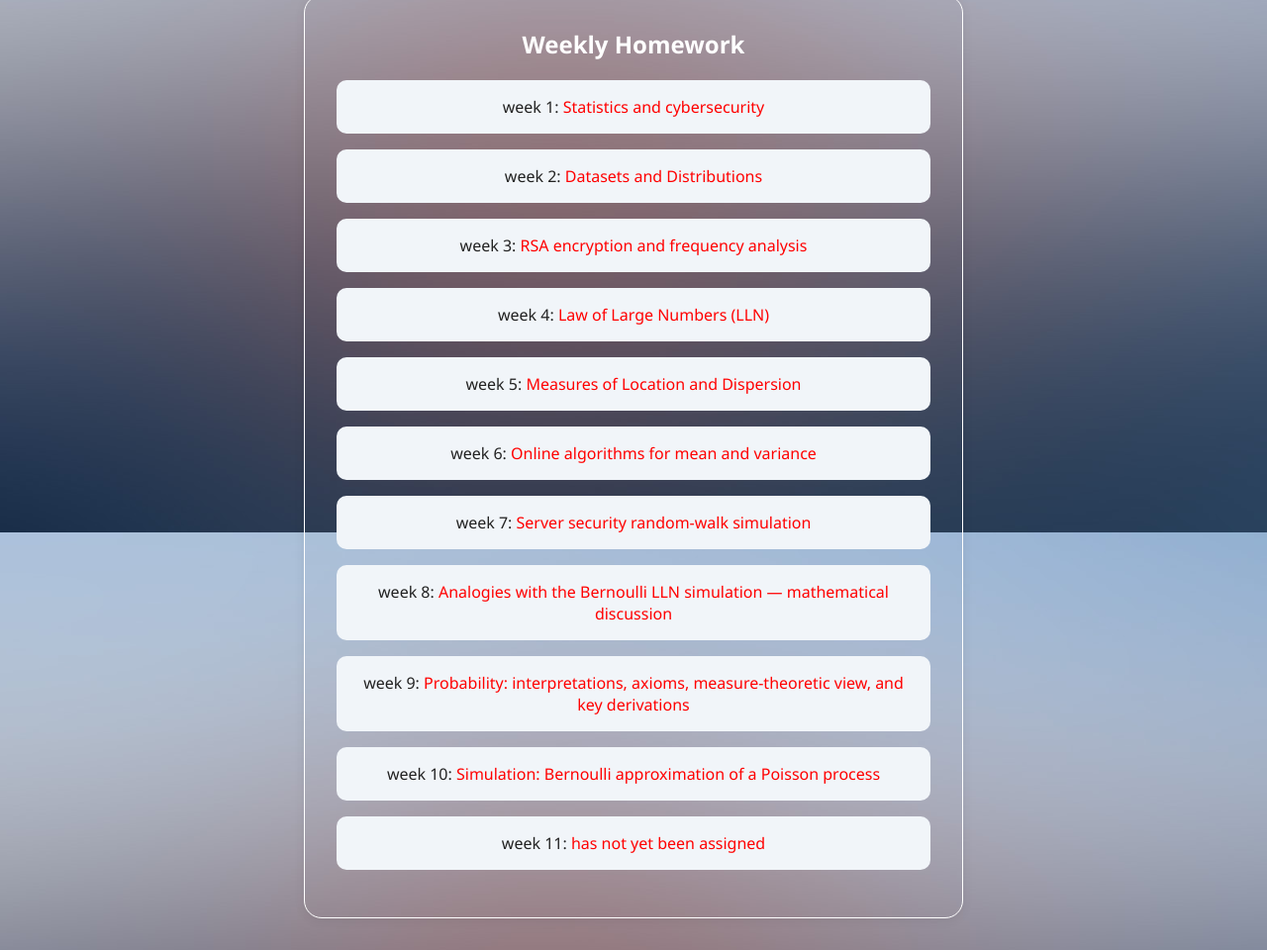
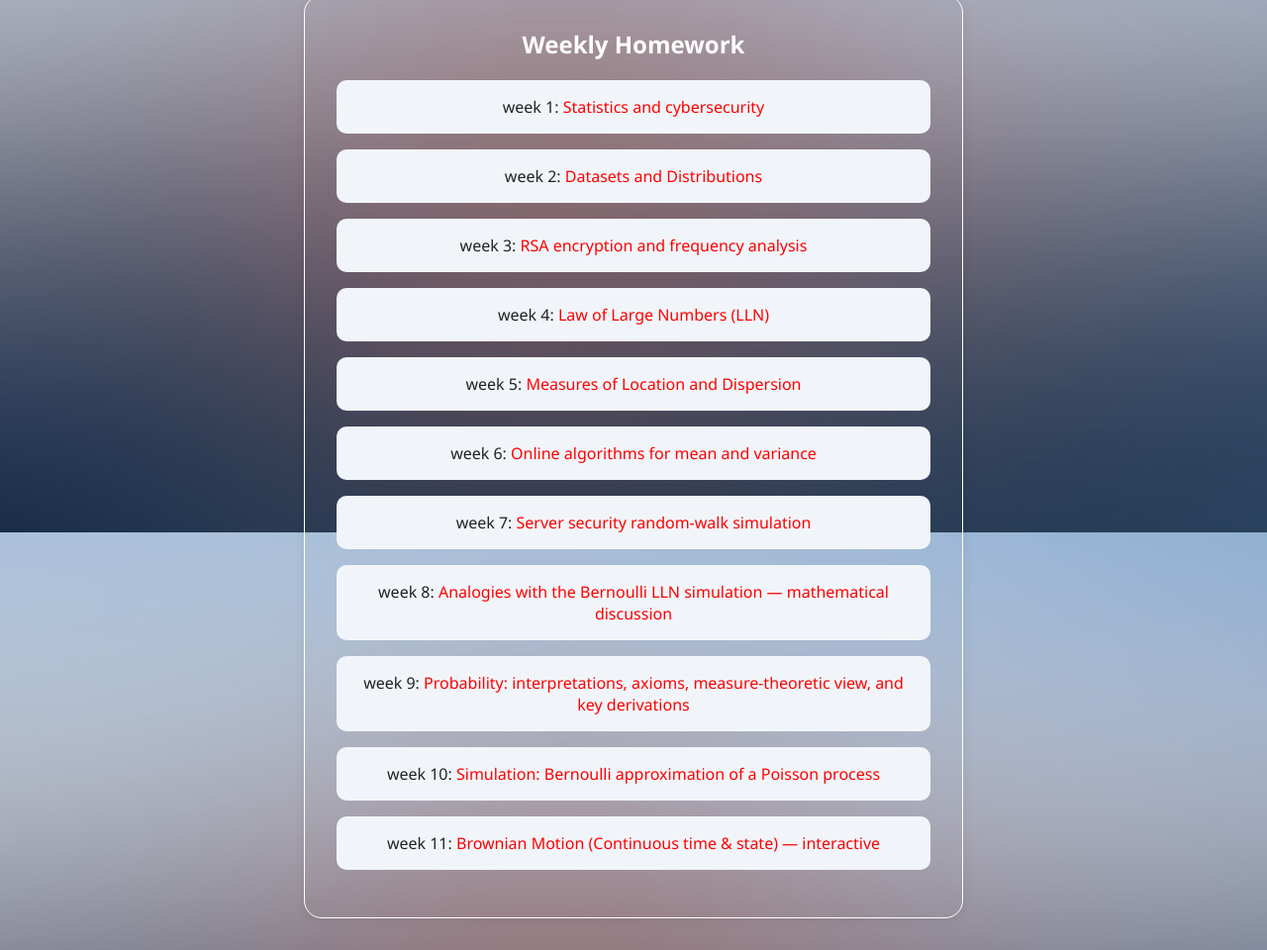
Before and after one commit to Tommaso2109/statistics, a plain HTML site: page index.html in a window 1280 px wide. Shown: the part 298-1258 px from the top of the page at 99% size. Drawn offline with Linux system fonts and the light colour scheme.

Commit message:
correzioni ultimo min

```diff
--- a/index.html
+++ b/index.html
@@ -33,7 +33,7 @@
                     <li>week 8: <a href="Eighth_homework.html">Analogies with the Bernoulli LLN simulation — mathematical discussion</a></li>
                     <li>week 9: <a href="Ninth_homework.html">Probability: interpretations, axioms, measure-theoretic view, and key derivations</a></li>
                     <li>week 10: <a href="Tenth_homework.html">Simulation: Bernoulli approximation of a Poisson process</a></li>
-                    <li>week 11: <a href="Tenth_homework.html">has not yet been assigned</a></li>
+                    <li>week 11: <a href="Eleventh_homework.html">Brownian Motion (Continuous time & state) — interactive</a></li>
                 </ul>
             </section>
         </main>
```
Also changed, not shown: 1 other file.
